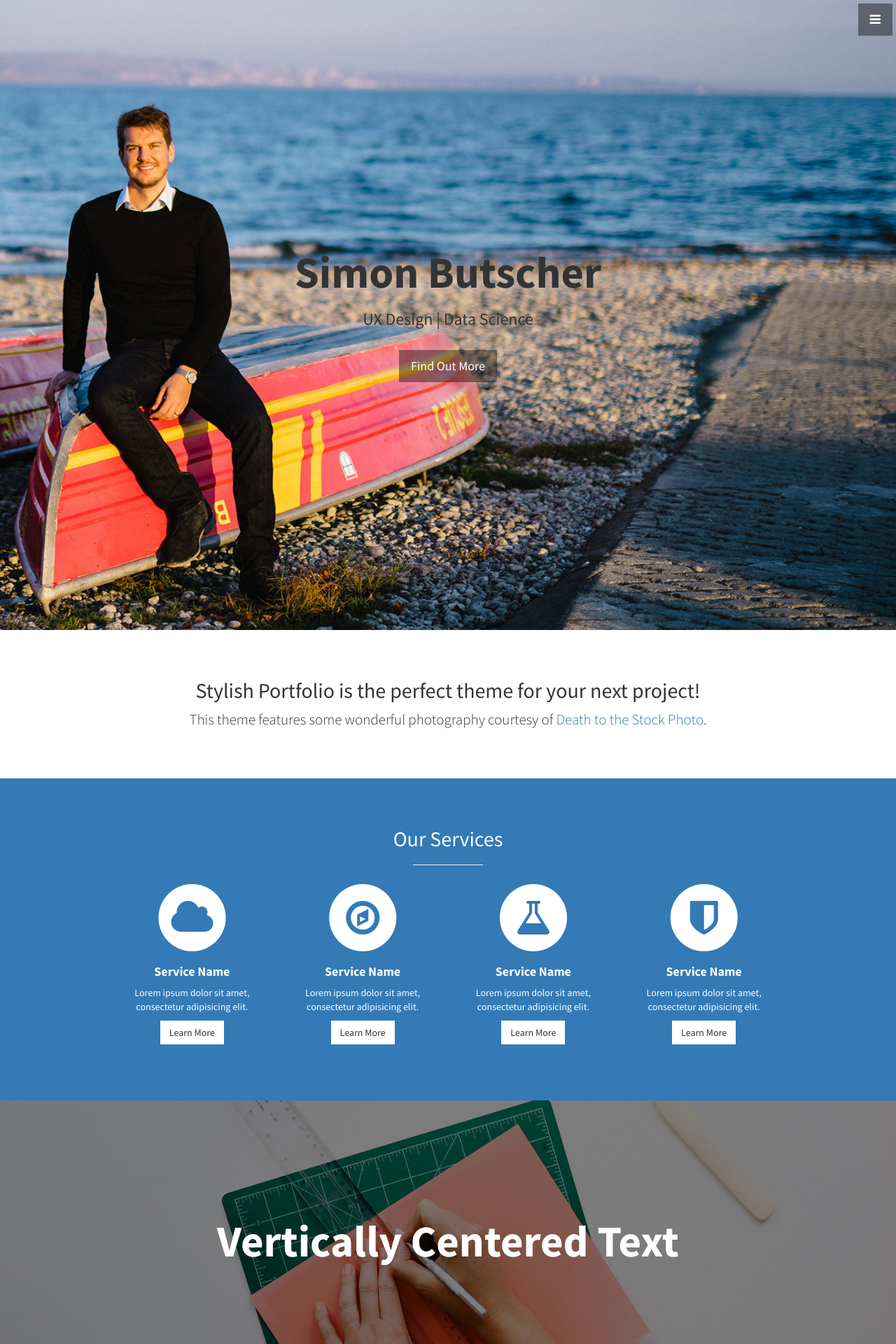
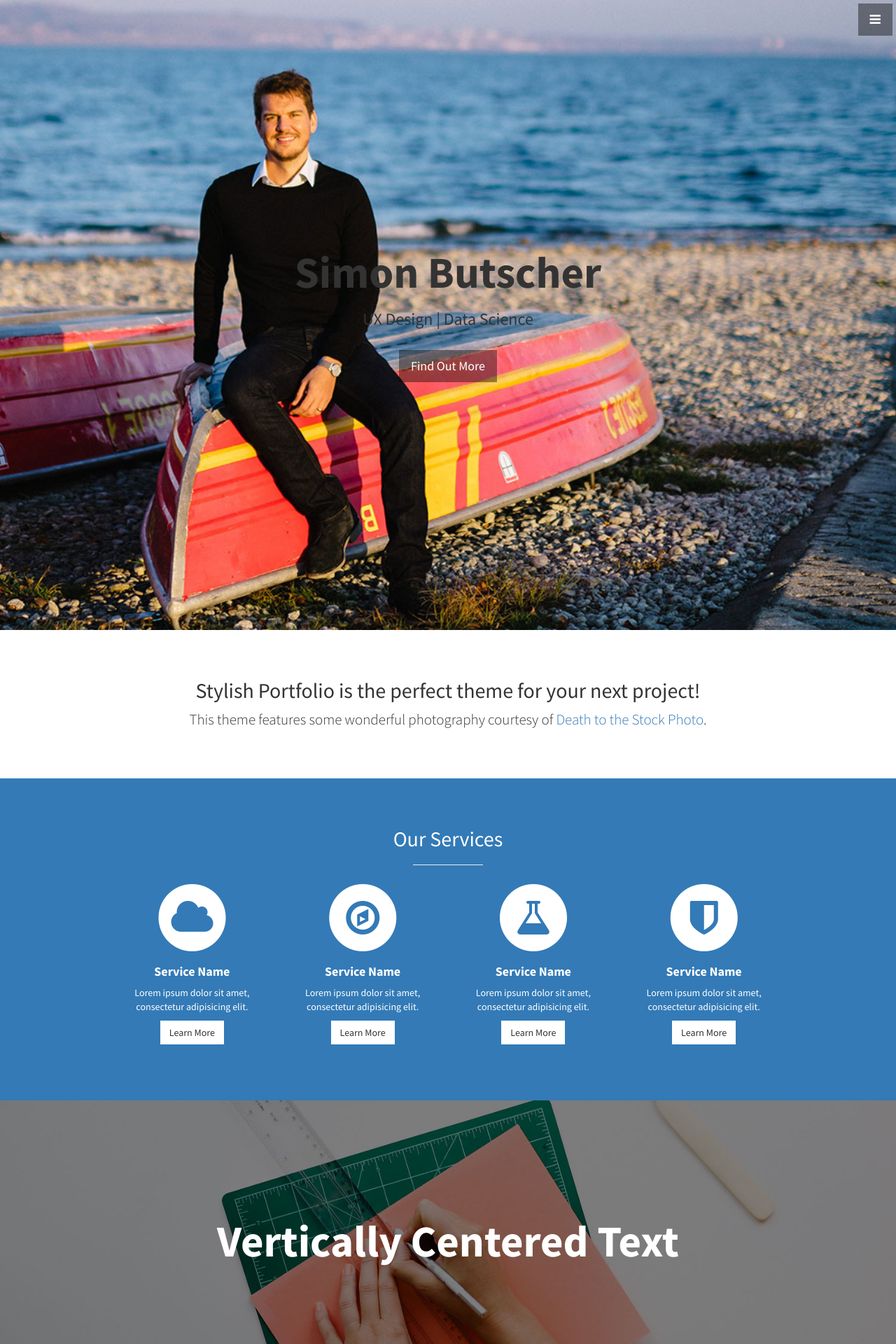
Before and after one commit to SimonButscher/home, a Jekyll site: the page built from index.html, in a window 1280 px wide. Shown: the top 1920 px of the page at 70% size. Built offline with Jekyll 4.4.1, drawn with Linux system fonts in a browser that asks for light colours.

Commit message:
Update stylish-portfolio.css

```diff
--- a/css/stylish-portfolio.css
+++ b/css/stylish-portfolio.css
@@ -155,7 +155,7 @@ hr.small {
     position: relative;
     width: 100%;
     height: 100%;
-    background: url(../img/bg_header_2_1.jpg) no-repeat center center scroll;
+    background: url(../img/bg_header_2_2.jpg) no-repeat center center scroll;
     -webkit-background-size: cover;
     -moz-background-size: cover;
     background-size: cover;
```
